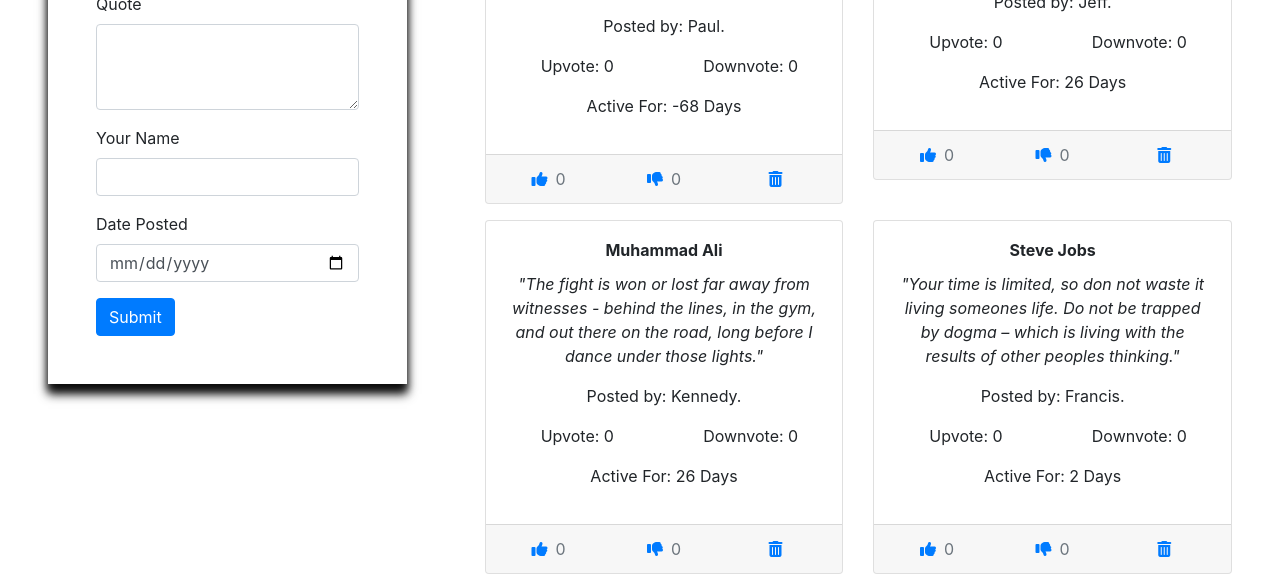
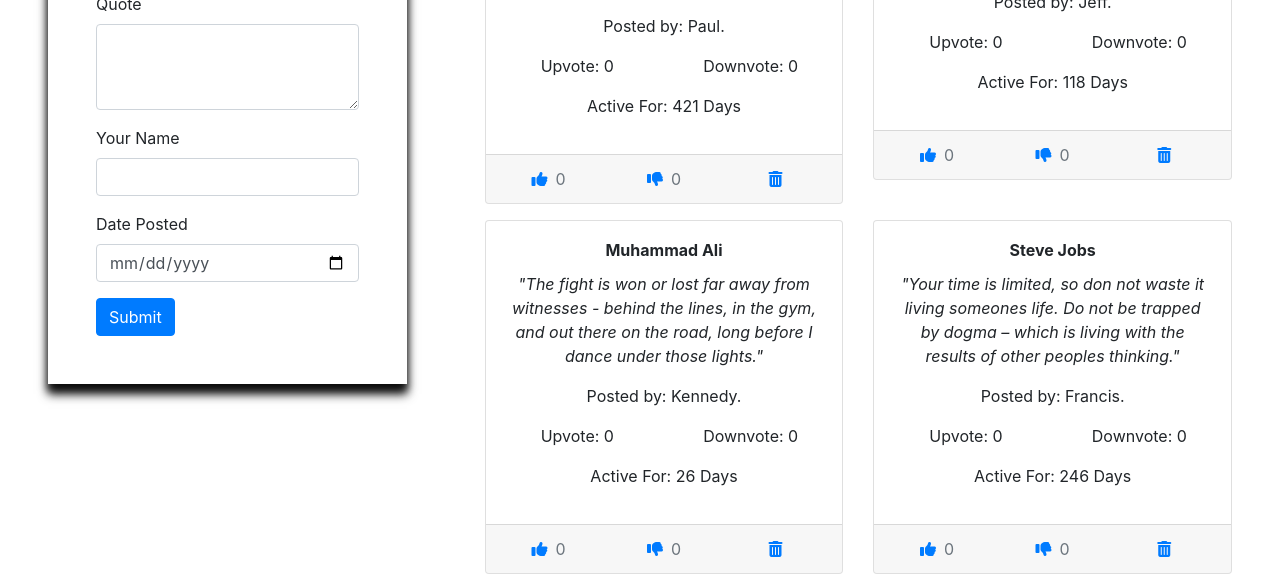
Before and after one commit to Jeff-Mwai/quotes-app, an Angular app: page / in a window 1280 px wide. Shown: the part 329-905 px from the top of the page. Built offline with nearby package versions, Linux system fonts and the light colour scheme.

Commit message:
Created a highlight directive

```diff
--- a/src/app/app.module.ts
+++ b/src/app/app.module.ts
@@ -8,6 +8,7 @@
 import { CardsComponent } from './component/cards/cards.component';
 import { QuoteDetailsComponent } from './component/quote-details/quote-details.component';
 import { DateCountPipe } from './date-count.pipe';
+import { HighlightDirective } from './highlight.directive';
 
 
 @NgModule({
@@ -17,6 +18,7 @@
     CardsComponent,
     QuoteDetailsComponent,
     DateCountPipe,
+    HighlightDirective,
 
   ],
   imports: [
--- a/src/app/component/cards/cards.component.html
+++ b/src/app/component/cards/cards.component.html
@@ -9,7 +9,11 @@
         <div class="col-md-6 mt-3" *ngFor="let quote of quotes; let i=index">
           <div class="card card-cascade">
 
+            <h6 class="text-center" appHighlight *ngIf="getHighestUpVote()===quote.upvote && quote.upvote>0">
+              <strong>Quote with the highest vote</strong></h6>
 
+            <h6 class="text-center" *ngIf="getHighestUpVote()!==quote.upvote && quote.upvote===0">
+              <strong></strong></h6>
             <app-quote-details [quote]="quote"></app-quote-details>
             <!-- Card footer -->
             <div class="card-footer text-muted text-center">
--- a/src/app/component/cards/cards.component.ts
+++ b/src/app/component/cards/cards.component.ts
@@ -8,16 +8,16 @@
 })
 export class CardsComponent implements OnInit {
   quotes = [
-    new Quote('Paul', 'Elon Musk', 'Its OK to have your eggs in one basket as long as you control what happens to that basket.', new Date(2020, 12, 4)),
-    new Quote('Jeff', 'Bob Marley', 'Do not worry about a thing, cause every little thing gonna be all right', new Date(2020, 9, 2)),
-    new Quote('Kennedy', 'Muhammad Ali', 'The fight is won or lost far away from witnesses - behind the lines, in the gym, and out there on the road, long before I dance under those lights', new Date(2020, 9, 2)),
-    new Quote('Francis', 'Steve Jobs', 'Your time is limited, so don not waste it living someones life. Do not be trapped by dogma – which is living with the results of other peoples thinking', new Date(2020, 9, 26))
+    new Quote('Paul', 'Elon Musk', 'Its OK to have your eggs in one basket as long as you control what happens to that basket.', new Date('2019/8/4')),
+    new Quote('Jeff', 'Bob Marley', 'Do not worry about a thing, cause every little thing gonna be all right', new Date('2020/6/2')),
+    new Quote('Kennedy', 'Muhammad Ali', 'The fight is won or lost far away from witnesses - behind the lines, in the gym, and out there on the road, long before I dance under those lights', new Date('2020/9/2')),
+    new Quote('Francis', 'Steve Jobs', 'Your time is limited, so don not waste it living someones life. Do not be trapped by dogma – which is living with the results of other peoples thinking', new Date('2020/1/26'))
 
 
   ]
-  num1: number;
-  num2: number;
-  i: number;
+   small: number;
+  large: number;
+  numCount: number;
 
   constructor() { }
 
@@ -35,14 +35,13 @@
   addQuote(newQoute) {
     this.quotes.push(newQoute);
   }
-  /*  highlight() {
-     this.num1 = 0;
-     this.num2 = 0;
-     for(this.i=0; this.i<this.quotes.length; this.i++){
-     this.num2 = this.quotes[this.i].upvote;
-     if (this.num2 > this.num1) {
-     this.num1=this.num2;
-     }return this.num1
-     }
-   } */
+  getHighestUpVote() {
+    this.small = 0
+    this.large = 0
+    for (this.numCount = 0; this.numCount < this.quotes.length; this.numCount++) {
+      this.large = this.quotes[this.numCount].upvote;
+      if (this.large > this.small) { this.small = this.large }
+    }
+    return this.small
+  }
 }
--- a/src/app/component/form/form.component.ts
+++ b/src/app/component/form/form.component.ts
@@ -20,6 +20,7 @@
   ngOnInit(): void {
   }
   onSubmit() {
+    this.date = new Date(this.date);
     this.newQuote = new Quote(this.name, this.author, this.quoteDescription, this.date)
     this.name = '';
     this.author = '';
--- a/src/app/component/quote-details/quote-details.component.html
+++ b/src/app/component/quote-details/quote-details.component.html
@@ -2,9 +2,7 @@
 
     <!-- Title -->
     <h6 class="card-title"><strong>{{quote.author}}</strong></h6>
-    <!-- Subtitle -->
-   <!--  <h6 class="font-weight-bold indigo-text py-2">{{quote.quote}}</h6> -->
-    <!-- Text -->
+
     <p class="card-text"><em>"{{quote.quoteDescription}}."</em>
     </p>
      <p class="card-text">Posted by: {{quote.name}}.
--- a/src/app/date-count.pipe.ts
+++ b/src/app/date-count.pipe.ts
@@ -5,18 +5,11 @@
 })
 export class DateCountPipe implements PipeTransform {
   transform(value: any): number {
-    let today: Date = new Date(); //get current date and time
-    let todayWithNoTime: any = new Date(today.getFullYear(), today.getMonth(), today.getDate())
-    var dateDifference = Math.abs(value - todayWithNoTime) //returns value in miliseconds
-    const secondsInDay = 86400; //60 seconds * 60 minutes in an hour * 24 hours in a day
-    var dateDifferenceSeconds = dateDifference * 0.001; //converts miliseconds to seconds
-    var dateCounter = dateDifferenceSeconds / secondsInDay;
-
-    if (dateCounter >= 1 && value > todayWithNoTime) {
-      return 30 - dateCounter;
-    } else {
-      return 0;
-    }
+    const b = new Date();
+    const _MS_PER_DAY = 1000 * 60 * 60 * 24;
+    const utc1 = Date.UTC(value.getFullYear(), value.getMonth(), value.getDate());
+    const utc2 = Date.UTC(b.getFullYear(), b.getMonth(), b.getDate());
+    return Math.floor((utc2 - utc1) / _MS_PER_DAY);
   }
 
 
--- /dev/null
+++ b/src/app/highlight.directive.ts
@@ -0,0 +1,13 @@
+import { Directive, ElementRef } from '@angular/core';
+
+@Directive({
+  selector: '[appHighlight]'
+})
+export class HighlightDirective {
+
+  constructor(element: ElementRef) {
+    element.nativeElement.style.backgroundColor = 'rgb(95, 40, 3)';
+     element.nativeElement.style.color = 'white'
+   }
+
+}
```
Also changed, not shown: src/app/component/quote-details/quote-details.component.ts (+4 -3 lines), 2 other files (tests, documents, lock files or other folders).
